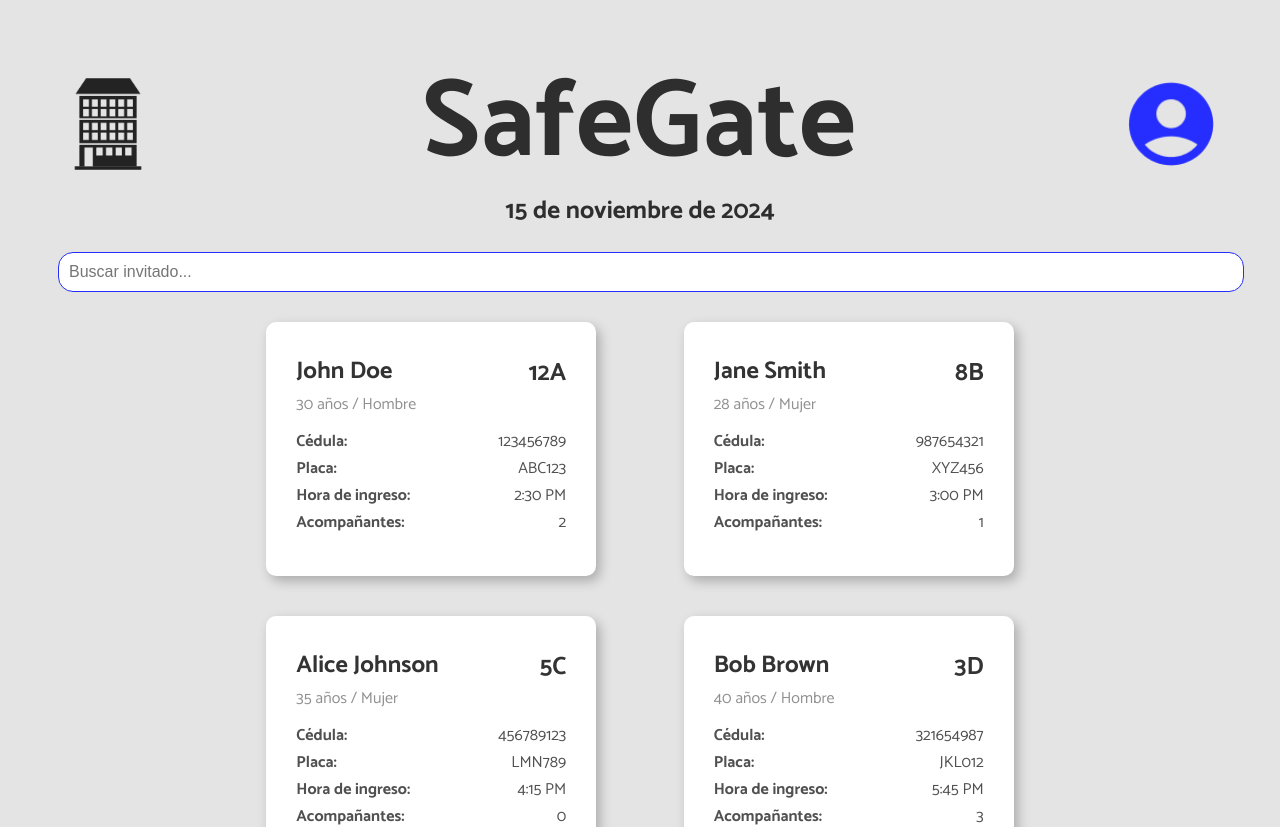
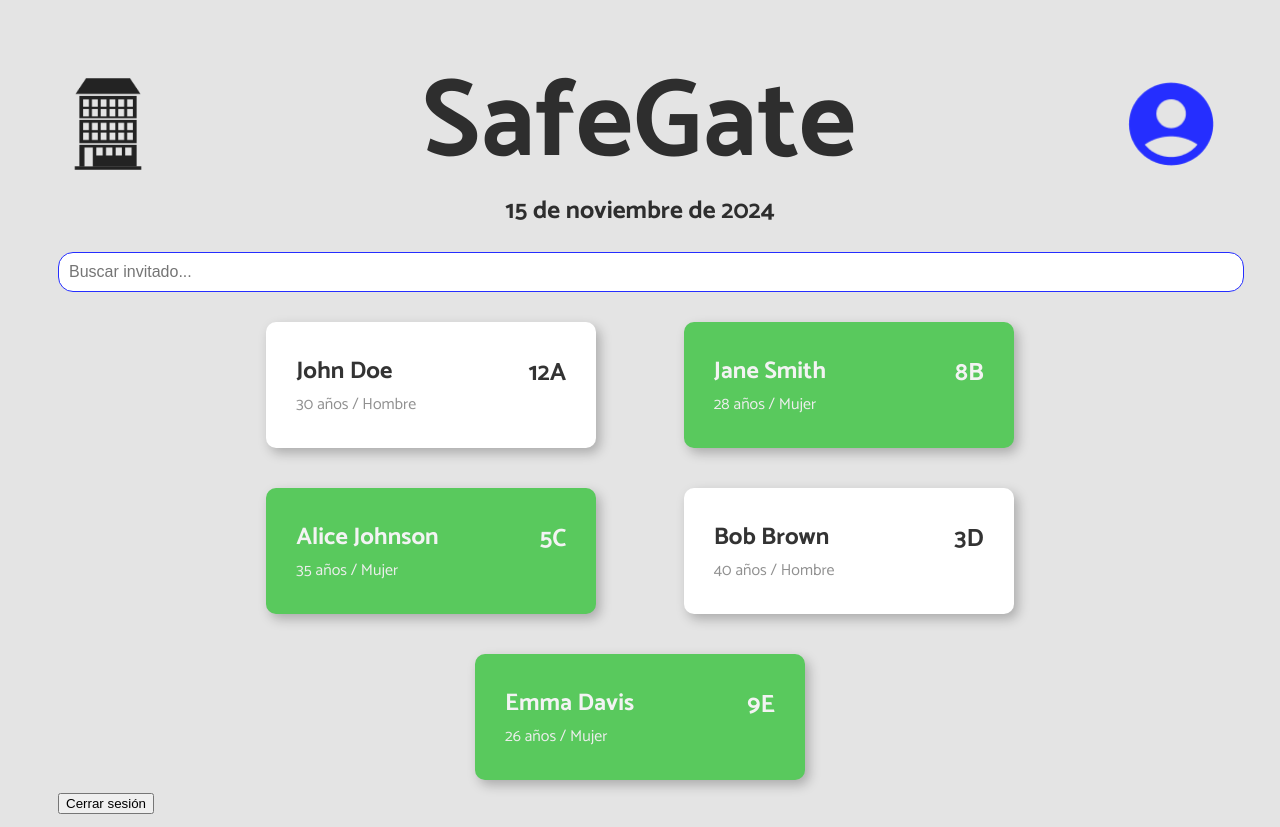
Before and after one commit to AGuardiola20/safegate-project-react, a React (Vite) app: page /admin in a window 1280 px wide. Shown: the top 827 px of the page. Built offline with nearby package versions, Linux system fonts and the light colour scheme; sample sign-in values are in the browser's storage.

Commit message:
styles: card

```diff
--- a/src/components/GuessCard/GuestCard.css
+++ b/src/components/GuessCard/GuestCard.css
@@ -133,3 +133,14 @@ h3 {
     transform: translateY(0);
   }
 }
+
+.card_confirmed {
+  background-color: var(--success-color);
+}
+.card_confirmed h2,
+.card_confirmed h3 {
+  color: var(--text-primary_dark);
+}
+.card_confirmed p {
+  color: var(--text-tertiary_dark);
+}
--- a/src/components/GuessCard/GuestCard.tsx
+++ b/src/components/GuessCard/GuestCard.tsx
@@ -42,19 +42,18 @@ export const GuestCard = ({ guest }: GuestCardProps) => {
 
   return (
     <>
-      <div className="card_container" onClick={openModal}>
+      <div
+        className={
+          guest.isConfirmed ? "card_container card_confirmed" : "card_container"
+        }
+        onClick={openModal}
+      >
         <div className="card_header">
           <div>
             <h2>{guest.name}</h2>
             <p>{`${guest.age} años / ${guest.isMale ? "Hombre" : "Mujer"}`}</p>
           </div>
           <h3>{guest.houseNumber}</h3>
-        </div>
-        <div className="card_info">
-          <InfoItem title="Cédula" value={guest.idNumber} />
-          <InfoItem title="Placa" value={guest.plate} />
-          <InfoItem title="Hora de ingreso" value={time12hr} />
-          <InfoItem title="Acompañantes" value={guest.companions} />
         </div>
       </div>
 
--- a/src/global-variables.css
+++ b/src/global-variables.css
@@ -3,12 +3,18 @@
   --primary-color_hover: #2228d4;
   --secondary-color: #6066ff;
   --secondary-color_hover: #484cbe;
+  --success-color: #59c95d;
+  --error-color: #f44336;
 
   --font-family: "Catamaran", sans-serif;
   --text-primary: rgba(0, 0, 0, 0.8);
   --text-secondary: #505050;
   --text-tertiary: #909090;
 
+  --font-family: "Catamaran", sans-serif;
+  --text-primary_dark: #f3f3f3;
+  --text-tertiary_dark: #eee;
+
   --bg-light: #e4e4e4;
 
   --card-bg: #fff;
--- a/src/screens/AdminScreen/AdminScreen.tsx
+++ b/src/screens/AdminScreen/AdminScreen.tsx
@@ -17,6 +17,7 @@ const GUEST: Guest[] = [
     checkInTime: "2024-11-04T14:30:00",
     companions: 2,
     houseNumber: "12A",
+    isConfirmed: false,
   },
   {
     name: "Jane Smith",
@@ -27,6 +28,7 @@ const GUEST: Guest[] = [
     checkInTime: "2024-11-04T15:00:00",
     companions: 1,
     houseNumber: "8B",
+    isConfirmed: true,
   },
   {
     name: "Alice Johnson",
@@ -37,6 +39,7 @@ const GUEST: Guest[] = [
     checkInTime: "2024-11-04T16:15:00",
     companions: 0,
     houseNumber: "5C",
+    isConfirmed: true,
   },
   {
     name: "Bob Brown",
@@ -47,6 +50,7 @@ const GUEST: Guest[] = [
     checkInTime: "2024-11-04T17:45:00",
     companions: 3,
     houseNumber: "3D",
+    isConfirmed: false,
   },
   {
     name: "Emma Davis",
@@ -57,6 +61,7 @@ const GUEST: Guest[] = [
     checkInTime: "2024-11-04T18:30:00",
     companions: 1,
     houseNumber: "9E",
+    isConfirmed: true,
   },
 ];
 
--- a/src/types/types.ts
+++ b/src/types/types.ts
@@ -7,4 +7,5 @@ export interface Guest {
   checkInTime: string;
   companions: number;
   houseNumber: string;
+  isConfirmed: boolean;
 }
```
